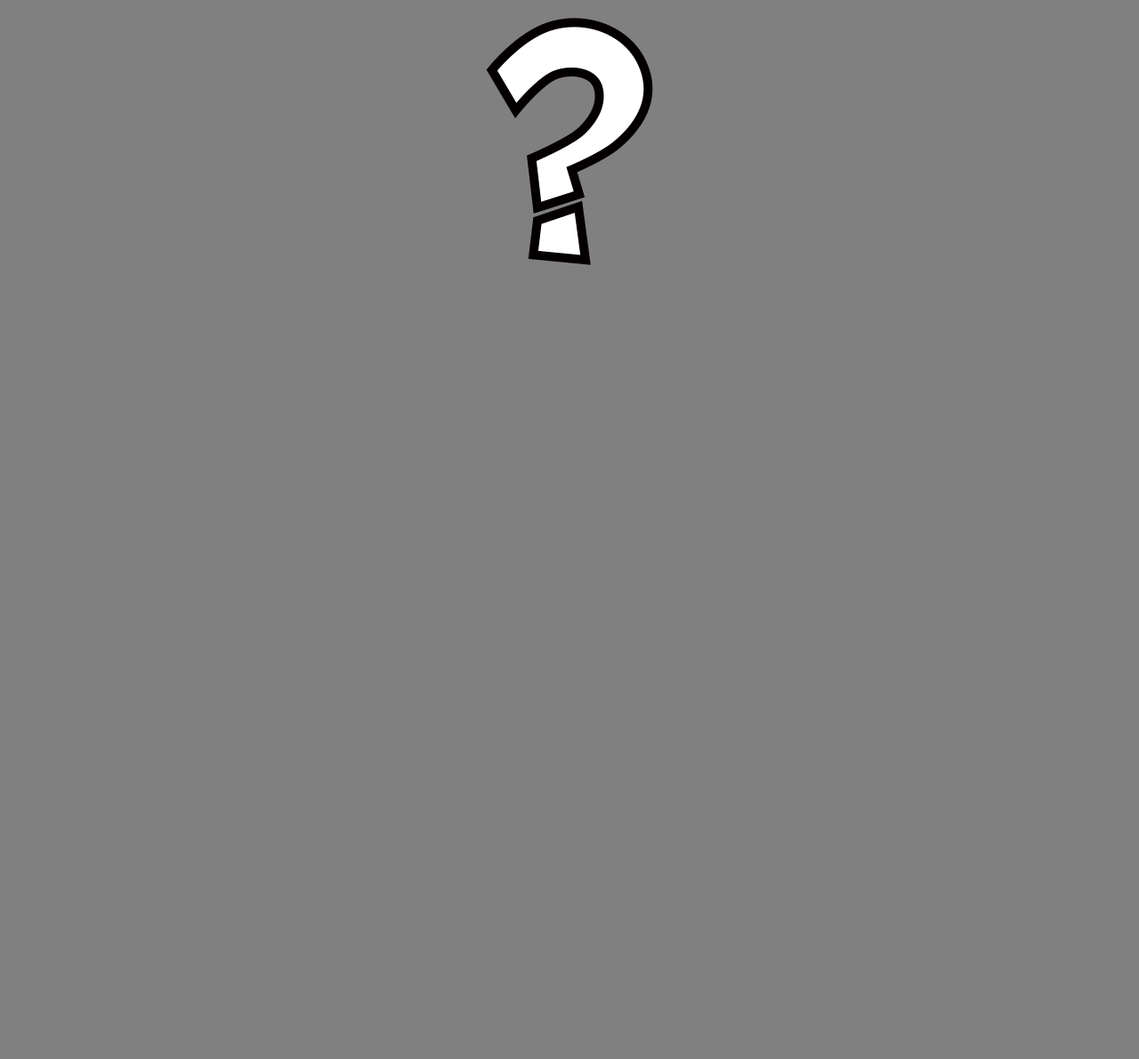
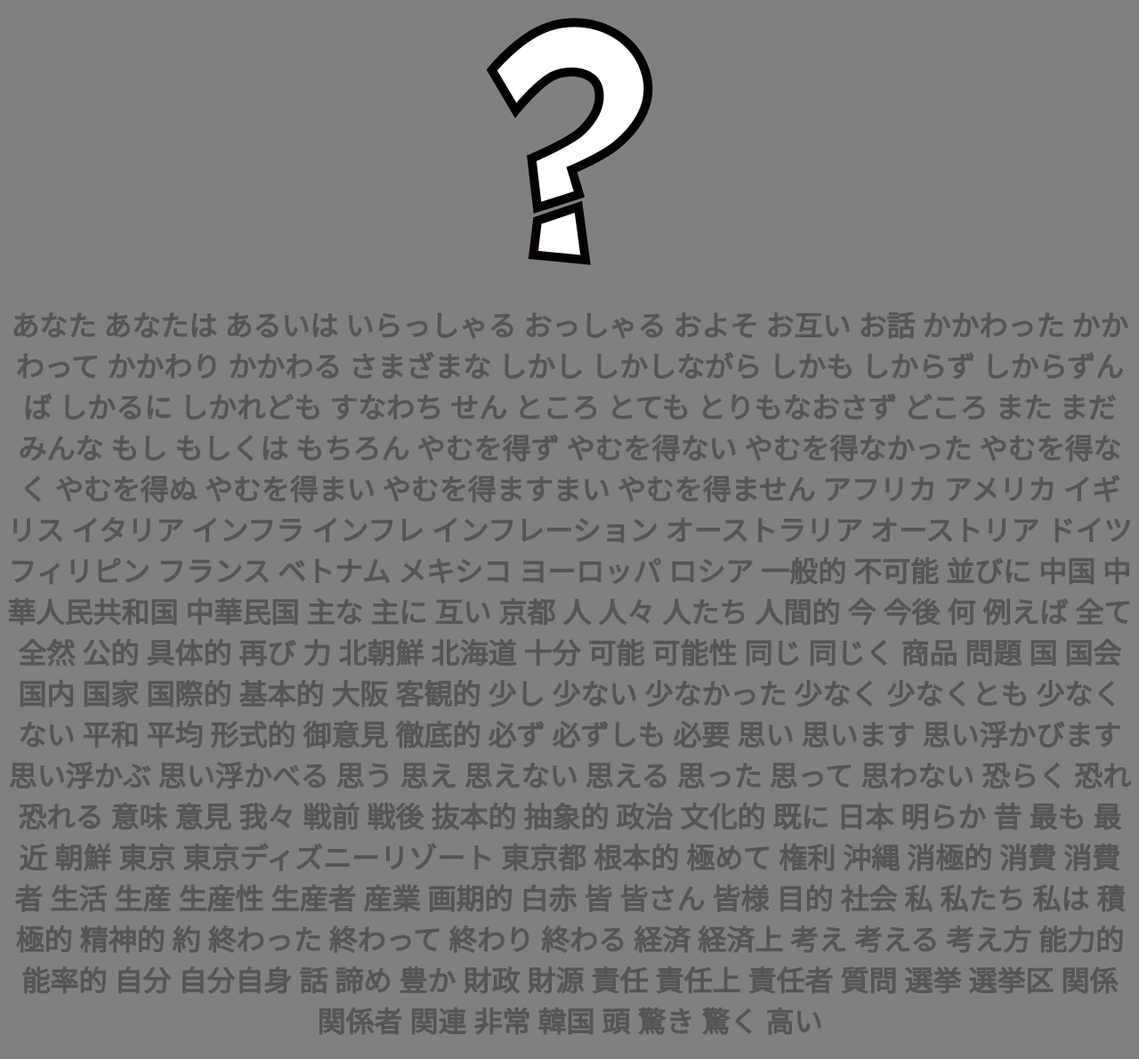
Before and after one commit to blacklysh/sokki_housoku, a Flask app: page /search.html in a window 1280 px wide. Shown: the part 272-1462 px from the top of the page at 89% size. Before the commit the page ends 570 px from the top, so only its background shows below. Run offline with Flask 2, Linux system fonts and the light colour scheme.

Commit message:
Update search.html

```diff
--- a/templates/search.html
+++ b/templates/search.html
@@ -23,5 +23,212 @@
     {% endif %}
 </div>
 
+<div class="sakuin">
+    <h1> あなた
+あなたは
+あるいは
+いらっしゃる
+おっしゃる
+およそ
+お互い
+お話
+かかわった
+かかわって
+かかわり
+かかわる
+さまざまな
+しかし
+しかしながら
+しかも
+しからず
+しからずんば
+しかるに
+しかれども
+すなわち
+せん
+ところ
+とても
+とりもなおさず
+どころ
+また
+まだ
+みんな
+もし
+もしくは
+もちろん
+やむを得ず
+やむを得ない
+やむを得なかった
+やむを得なく
+やむを得ぬ
+やむを得まい
+やむを得ますまい
+やむを得ません
+アフリカ
+アメリカ
+イギリス
+イタリア
+インフラ
+インフレ
+インフレーション
+オーストラリア
+オーストリア
+ドイツ
+フィリピン
+フランス
+ベトナム
+メキシコ
+ヨーロッパ
+ロシア
+一般的
+不可能
+並びに
+中国
+中華人民共和国
+中華民国
+主な
+主に
+互い
+京都
+人
+人々
+人たち
+人間的
+今
+今後
+何
+例えば
+全て
+全然
+公的
+具体的
+
+再び
+力
+北朝鮮
+北海道
+十分
+可能
+可能性
+同じ
+同じく
+商品
+問題
+国
+国会
+国内
+国家
+国際的
+基本的
+大阪
+客観的
+少し
+少ない
+少なかった
+少なく
+少なくとも
+少なくない
+平和
+平均
+形式的
+御意見
+徹底的
+必ず
+必ずしも
+必要
+思い
+思います
+思い浮かびます
+思い浮かぶ
+思い浮かべる
+思う
+思え
+思えない
+思える
+思った
+思って
+思わない
+恐らく
+恐れ
+恐れる
+意味
+意見
+我々
+戦前
+戦後
+抜本的
+抽象的
+政治
+文化的
+既に
+日本
+明らか
+昔
+最も
+最近
+朝鮮
+東京
+東京ディズニーリゾート
+東京都
+根本的
+極めて
+権利
+沖縄
+消極的
+消費
+消費者
+生活
+生産
+生産性
+生産者
+産業
+画期的
+白赤
+皆
+皆さん
+皆様
+目的
+社会
+私
+私たち
+私は
+積極的
+精神的
+約
+終わった
+終わって
+終わり
+終わる
+経済
+経済上
+考え
+考える
+考え方
+能力的
+能率的
+自分
+自分自身
+話
+諦め
+豊か
+財政
+財源
+責任
+責任上
+責任者
+質問
+選挙
+選挙区
+関係
+関係者
+関連
+非常
+韓国
+頭
+驚き
+驚く
+高い
+</div>
+
 </body>
 </html>
```
